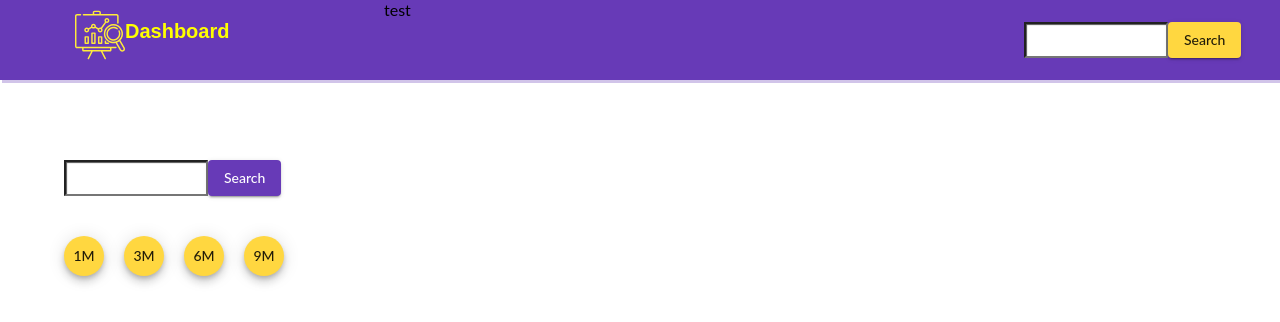
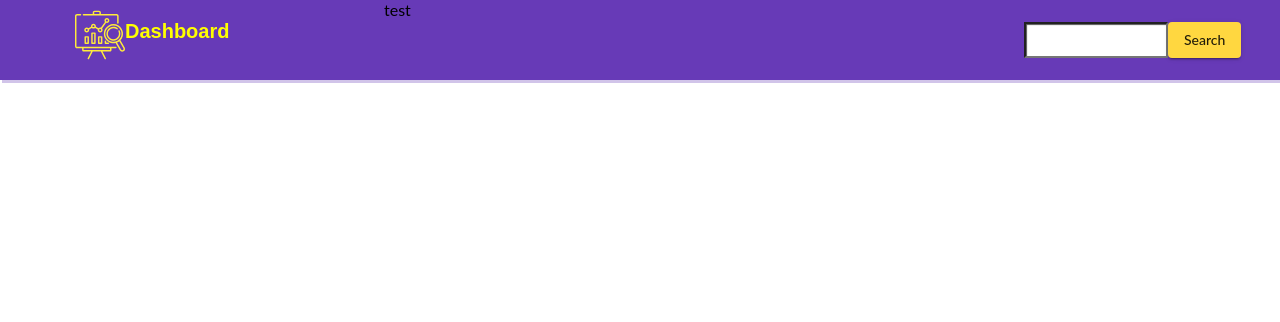
Before and after one commit to Serjohn27/stock-dashboard, an Angular app: page /quotes in a window 1280 px wide. Shown: the top 322 px of the page. Built offline with nearby package versions, Linux system fonts and the light colour scheme.

Commit message:
fixed range buttons

```diff
--- a/src/app/price-quote/price-quote.component.html
+++ b/src/app/price-quote/price-quote.component.html
@@ -1,14 +1,14 @@
 <div fxLayout="row">
     <div fxLayout="column" fxFlexOffset="5" fxFlex="35" style="margin-top: 40px;" fxLayoutGap="40px">
-        <div fxLayout="row">
+        <!-- <div fxLayout="row">
             <input #tickerInput type="text" class="search-bar">
             <button mat-raised-button color="primary" (click)="searchTicker(tickerInput.value)">Search</button>
-        </div>
-        <div fxLayout="row" fxLayoutGap="20px">
-            <button mat-mini-fab color="accent" (click)="searchTickerByDays(tickerInput.value,30)">1M</button>
-            <button mat-mini-fab color="accent" (click)="searchTickerByDays(tickerInput.value,60)">3M</button>
-            <button mat-mini-fab color="accent" (click)="searchTickerByDays(tickerInput.value,90)">6M</button>
-            <button mat-mini-fab color="accent" (click)="searchTickerByDays(tickerInput.value,120)">9M</button>
+        </div> -->
+        <div *ngIf="ticker!=null" fxLayout="row" fxLayoutGap="20px">
+            <button mat-mini-fab color="accent" (click)="searchTickerByDays(30)">1M</button>
+            <button mat-mini-fab color="accent" (click)="searchTickerByDays(60)">3M</button>
+            <button mat-mini-fab color="accent" (click)="searchTickerByDays(90)">6M</button>
+            <button mat-mini-fab color="accent" (click)="searchTickerByDays(120)">9M</button>
         </div>
         <div fxLayout="column">
 
--- a/src/app/price-quote/price-quote.component.ts
+++ b/src/app/price-quote/price-quote.component.ts
@@ -34,8 +34,8 @@ export class PriceQuoteComponent implements OnInit {
     this.stats = this.stockStatsService.getStats(ticker);
   }
 
-  searchTickerByDays(ticker: string, days: string) {
-    this.quotes = this.priceQuoteService.getQuotesByDay(ticker, days);
+  searchTickerByDays(days: string) {
+    this.quotes = this.priceQuoteService.getQuotesByDay(this.ticker, days);
   }
 
 }
```
